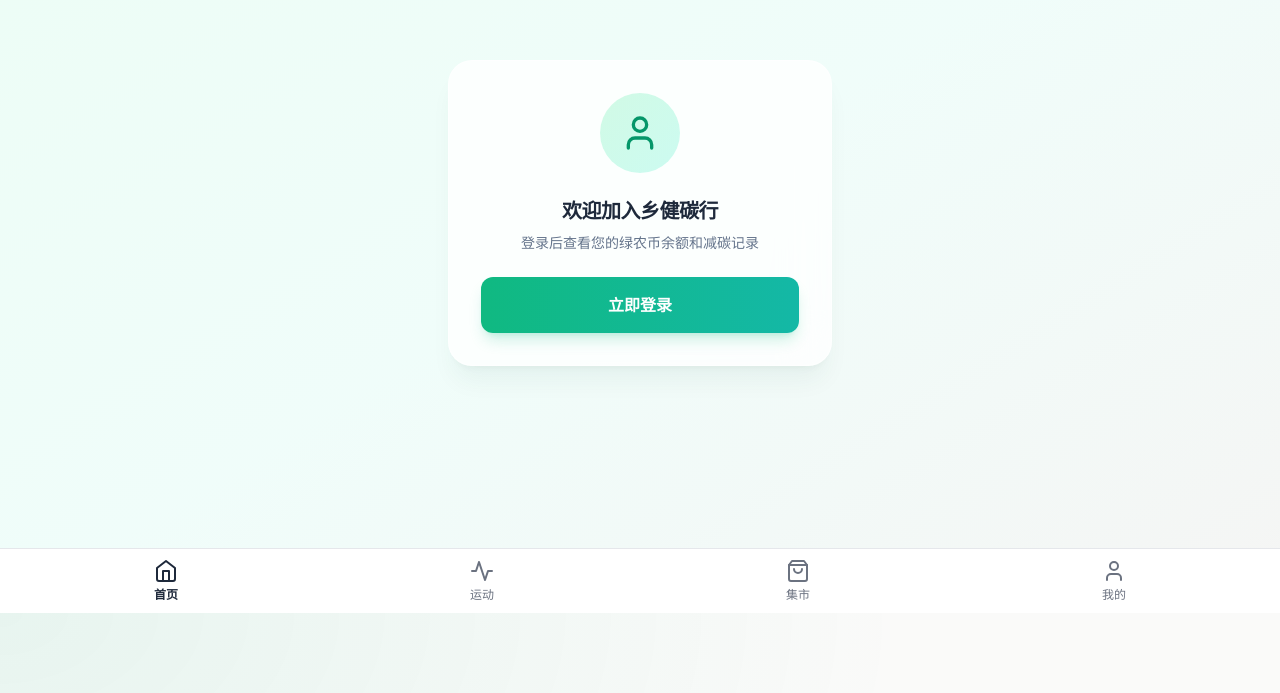
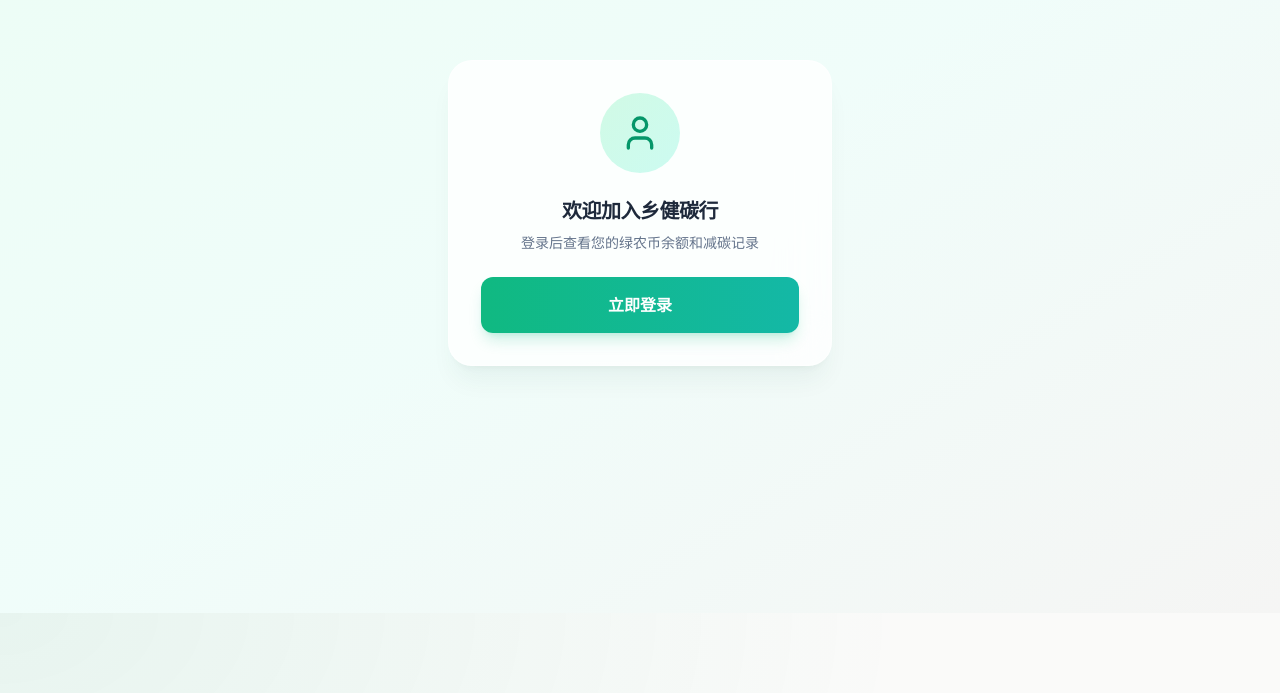
Before and after one commit to hunter-007-1/ecorural, a Next.js app: page / in a window 1280 px wide. Shown: the part 187-880 px from the top of the page. Built offline with nearby package versions, Linux system fonts and the light colour scheme; no server answers.

Commit message:
fix: 首页和登录页都隐藏底部导航栏

```diff
--- a/components/ClientLayout.tsx
+++ b/components/ClientLayout.tsx
@@ -5,7 +5,7 @@ import BottomNavigation from "@/components/BottomNavigation";
 
 export default function ClientLayout({ children }: { children: React.ReactNode }) {
   const pathname = usePathname();
-  const showBottomNav = pathname !== "/login";
+  const showBottomNav = pathname !== "/login" && pathname !== "/" && pathname !== "/market";
 
   return (
     <>
```
